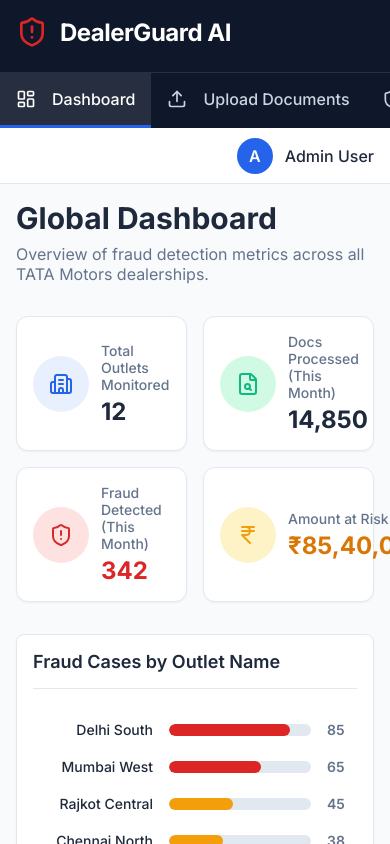
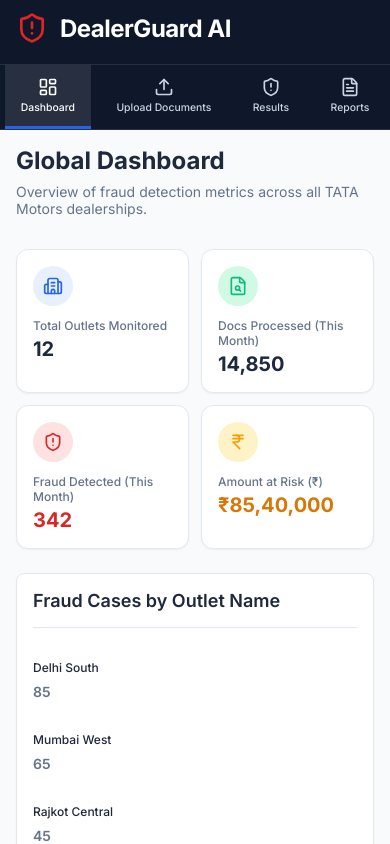
Before and after one commit to sandhsahil-cyber/frudedetection-app, a React (Vite) app: page /dashboard in a window 390 px wide. Built offline with nearby package versions, Linux system fonts and the light colour scheme.

Commit message:
Refine mobile Dashboard styles

```diff
--- a/src/Layout.css
+++ b/src/Layout.css
@@ -139,35 +139,46 @@
   }
 
   .sidebar-header {
-    padding: 1rem;
+    padding: 0.75rem 1rem;
     display: flex;
     justify-content: space-between;
     align-items: center;
   }
 
   .dealership-name {
-    display: none; /* Hide on small screens to save space */
+    display: none;
   }
 
   .sidebar-nav {
     padding: 0;
+    border-bottom: 1px solid rgba(255, 255, 255, 0.1);
   }
 
   .sidebar-nav ul {
     display: flex;
     overflow-x: auto;
-    scrollbar-width: none; /* Firefox */
+    scrollbar-width: none;
+    justify-content: space-around;
   }
 
   .sidebar-nav ul::-webkit-scrollbar {
-    display: none; /* Chrome, Safari */
+    display: none;
   }
 
   .nav-link {
-    padding: 1rem;
+    padding: 0.75rem 1rem;
     border-left: none;
     border-bottom: 3px solid transparent;
-    white-space: nowrap;
+    display: flex;
+    flex-direction: column;
+    align-items: center;
+    gap: 0.25rem;
+    font-size: 0.7rem;
+  }
+
+  .nav-link span {
+    /* Keeping text but making it very small */
+    font-size: 0.65rem;
   }
 
   .nav-link.active {
@@ -176,13 +187,11 @@
   }
 
   .sidebar-footer {
-    display: none; /* Usually hide logout from bottom nav on mobile, or put it in topbar */
+    display: none;
   }
 
   .topbar {
-    height: 56px;
-    padding: 0 1rem;
-    border-bottom: 1px solid var(--border-color);
+    display: none; /* Hide admin user bar on mobile to save space */
   }
 
   .content-area {
--- a/src/index.css
+++ b/src/index.css
@@ -116,12 +116,15 @@ button {
 
 @media (max-width: 768px) {
   .summary-cards {
-    grid-template-columns: repeat(auto-fit, minmax(140px, 1fr));
-    gap: 1rem;
+    grid-template-columns: repeat(2, 1fr);
+    gap: 0.75rem;
+    margin-bottom: 1.5rem;
   }
   .stat-card {
     padding: 1rem;
     gap: 0.75rem;
+    flex-direction: column;
+    align-items: flex-start;
   }
   .card {
     padding: 1rem;
--- a/src/pages/Dashboard.css
+++ b/src/pages/Dashboard.css
@@ -258,3 +258,40 @@
     gap: 2rem;
   }
 }
+
+@media (max-width: 768px) {
+  .stat-icon-wrapper {
+    width: 40px;
+    height: 40px;
+  }
+  .stat-icon-wrapper svg {
+    width: 20px;
+    height: 20px;
+  }
+  .stat-info .stat-label {
+    font-size: 0.75rem;
+  }
+  .stat-info .stat-value {
+    font-size: 1.25rem;
+  }
+  .hbar-row {
+    flex-direction: column;
+    align-items: stretch;
+    gap: 0.25rem;
+    margin-bottom: 0.75rem;
+  }
+  .hbar-label {
+    text-align: left;
+    width: 100%;
+    font-size: 0.75rem;
+  }
+  .hbar-track {
+    height: 16px;
+  }
+  .page-header h1 {
+    font-size: 1.5rem;
+  }
+  .page-header p {
+    font-size: 0.875rem;
+  }
+}
```
